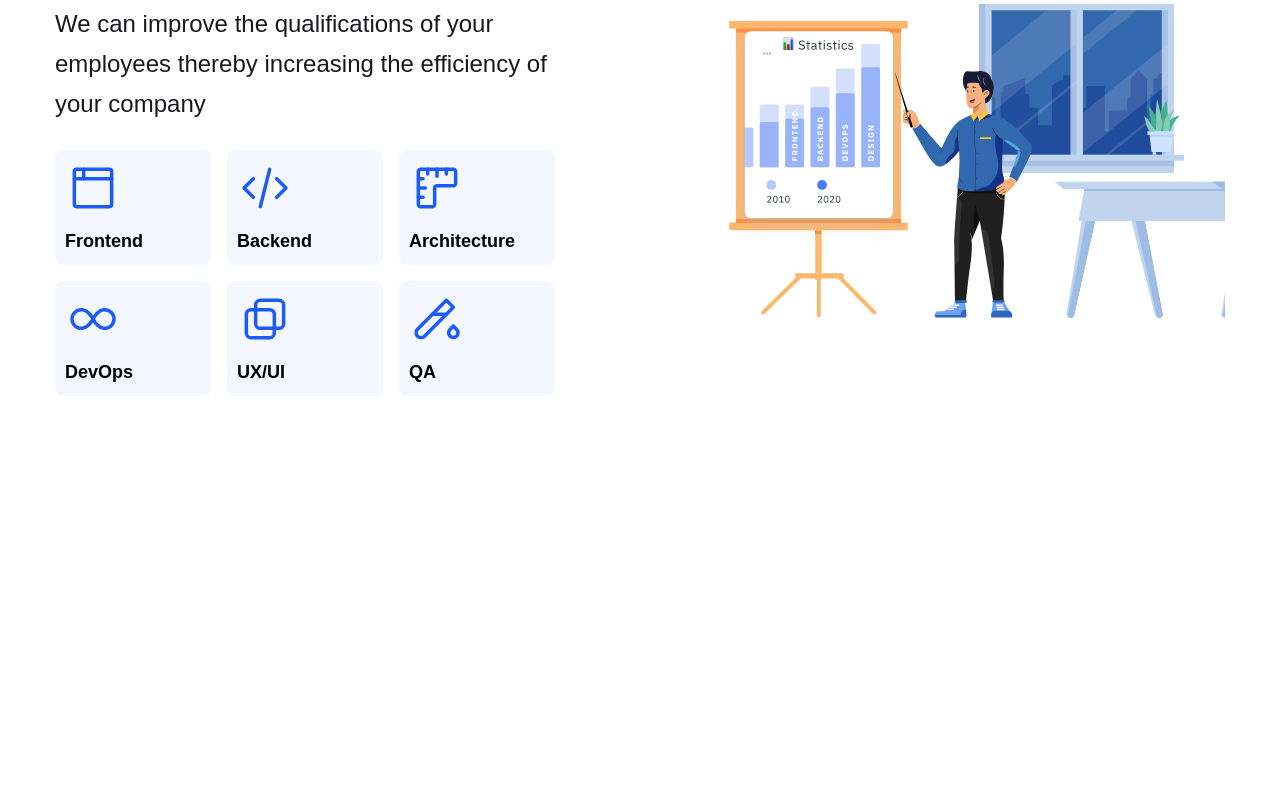
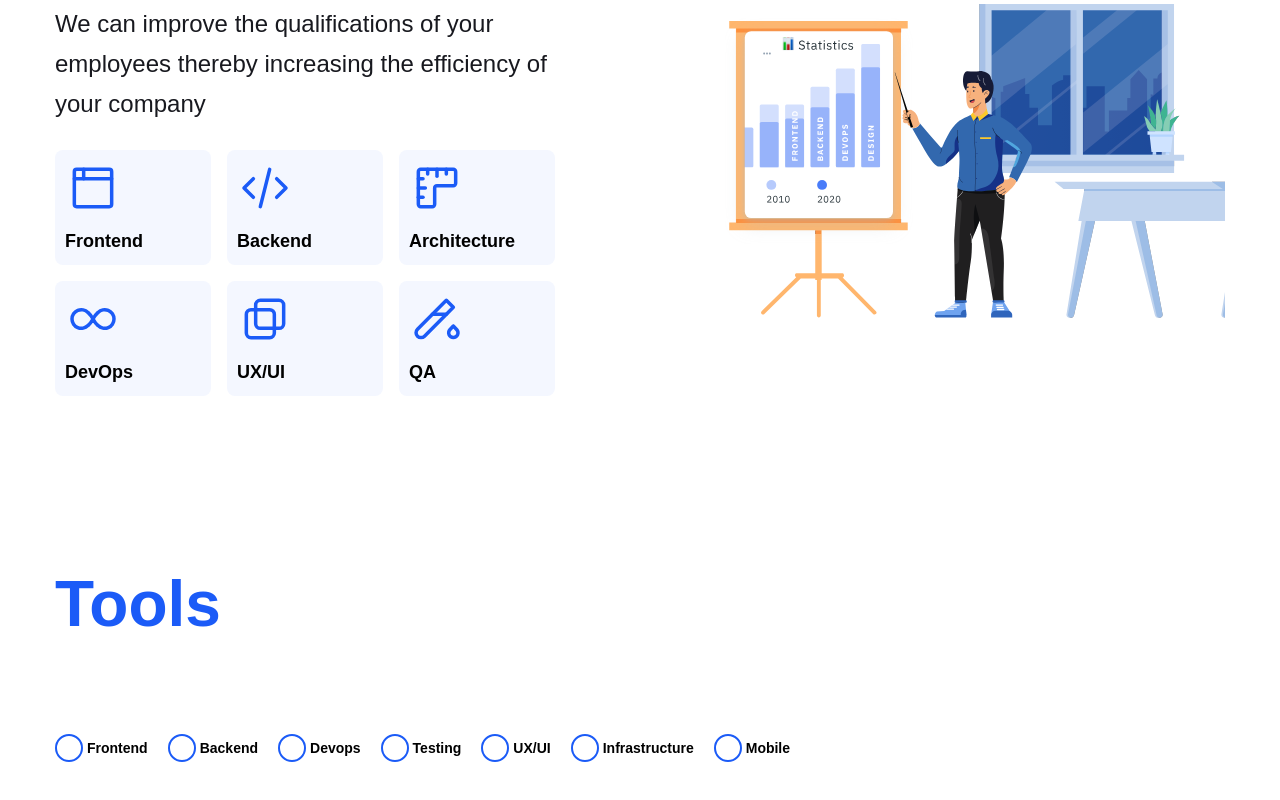
Before and after one commit to Omadbek04/udevs.io, a React (Vite) app: page / in a window 1280 px wide. Shown: the part 5292-6092 px from the top of the page. Before the commit the page ends 5768 px from the top, so only its background shows below. Built offline with nearby package versions, Linux system fonts and the light colour scheme.

Commit message:
tools page half boiled

```diff
--- a/src/App.jsx
+++ b/src/App.jsx
@@ -7,6 +7,7 @@ import Erp from "./components/Service/Development-erp-sysytem/Erp";
 import ItConsulting from "./components/Service/It-consulting/ItConsulting";
 import Optimization from "./components/Service/Optimazition-it-consulting/Optimization";
 import UxIx from "./components/Service/User-Intarface/UxIx";
+import Tools from "./components/Tools/Tools";
 // <Hero />
 
 const App = () => {
@@ -20,6 +21,7 @@ const App = () => {
       <UxIx />
       <Optimization />
       <ItConsulting/>
+      <Tools/>
     </>
   );
 };
--- a/src/components/Tools/Tools.jsx
+++ b/src/components/Tools/Tools.jsx
@@ -1,6 +1,157 @@
-import "./Tools.css";
+import { useState } from 'react';
+
 const Tools = () => {
-  return <div>Tools</div>;
+  const [selected, setSelected] = useState('');
+
+  const handleCheckboxChange = (e) => {
+    setSelected(e.target.id);
+  };
+
+  return (
+    <section id="tools" className="py-4 md:py-[80px]">
+      <div className="custom_contianer">
+        <h1 className="text-[32px] md:text-[64px] font-extrabold text-primary">Tools</h1>
+        <div className="flex gap-[100px] md:gap-5 mt-5 md:mt-[80px]">
+          <div className="flex gap-5 flex-col md:flex-row">
+            {/* Frontend */}
+            <div className="flex items-center gap-1 cursor-pointer">
+              <div className="inline-flex items-center">
+                <label
+                  className="relative w-7 h-7 flex items-center justify-center border-2 border-primary rounded-full cursor-pointer"
+                  htmlFor="frontend"
+                >
+                  <input
+                    type="checkbox"
+                    className="h-4 w-4 cursor-pointer appearance-none rounded-full border-[#1b5bf7] transition-all checked:bg-[#1b5bf7]"
+                    id="frontend"
+                    checked={selected === 'frontend'}
+                    onChange={handleCheckboxChange}
+                  />
+                </label>
+              </div>
+              <span className="text-[14px] leading-8 font-semibold">Frontend</span>
+            </div>
+
+            {/* Backend */}
+            <div className="flex items-center gap-1 cursor-pointer">
+              <div className="inline-flex items-center">
+                <label
+                  className="relative w-7 h-7 flex items-center justify-center border-2 border-primary rounded-full cursor-pointer"
+                  htmlFor="backend"
+                >
+                  <input
+                    type="checkbox"
+                    className="h-4 w-4 cursor-pointer appearance-none rounded-full border-[#1b5bf7] transition-all checked:bg-[#1b5bf7]"
+                    id="backend"
+                    checked={selected === 'backend'}
+                    onChange={handleCheckboxChange}
+                  />
+                </label>
+              </div>
+              <span className="text-[14px] leading-8 font-semibold">Backend</span>
+            </div>
+
+            {/* Devops */}
+            <div className="flex items-center gap-1 cursor-pointer">
+              <div className="inline-flex items-center">
+                <label
+                  className="relative w-7 h-7 flex items-center justify-center border-2 border-primary rounded-full cursor-pointer"
+                  htmlFor="devops"
+                >
+                  <input
+                    type="checkbox"
+                    className="h-4 w-4 cursor-pointer appearance-none rounded-full border-[#1b5bf7] transition-all checked:bg-[#1b5bf7]"
+                    id="devops"
+                    checked={selected === 'devops'}
+                    onChange={handleCheckboxChange}
+                  />
+                </label>
+              </div>
+              <span className="text-[14px] leading-8 font-semibold">Devops</span>
+            </div>
+
+            {/* Testing */}
+            <div className="flex items-center gap-1 cursor-pointer">
+              <div className="inline-flex items-center">
+                <label
+                  className="relative w-7 h-7 flex items-center justify-center border-2 border-primary rounded-full cursor-pointer"
+                  htmlFor="testing"
+                >
+                  <input
+                    type="checkbox"
+                    className="h-4 w-4 cursor-pointer appearance-none rounded-full border-[#1b5bf7] transition-all checked:bg-[#1b5bf7]"
+                    id="testing"
+                    checked={selected === 'testing'}
+                    onChange={handleCheckboxChange}
+                  />
+                </label>
+              </div>
+              <span className="text-[14px] leading-8 font-semibold">Testing</span>
+            </div>
+          </div>
+
+          <div className="flex gap-5 flex-col md:flex-row">
+            {/* UX/UI */}
+            <div className="flex items-center gap-1 cursor-pointer">
+              <div className="inline-flex items-center">
+                <label
+                  className="relative w-7 h-7 flex items-center justify-center border-2 border-primary rounded-full cursor-pointer"
+                  htmlFor="ux/ui"
+                >
+                  <input
+                    type="checkbox"
+                    className="h-4 w-4 cursor-pointer appearance-none rounded-full border-[#1b5bf7] transition-all checked:bg-[#1b5bf7]"
+                    id="ux/ui"
+                    checked={selected === 'ux/ui'}
+                    onChange={handleCheckboxChange}
+                  />
+                </label>
+              </div>
+              <span className="text-[14px] leading-8 font-semibold">UX/UI</span>
+            </div>
+
+            {/* Infrastructure */}
+            <div className="flex items-center gap-1 cursor-pointer">
+              <div className="inline-flex items-center">
+                <label
+                  className="relative w-7 h-7 flex items-center justify-center border-2 border-primary rounded-full cursor-pointer"
+                  htmlFor="infrastructure"
+                >
+                  <input
+                    type="checkbox"
+                    className="h-4 w-4 cursor-pointer appearance-none rounded-full border-[#1b5bf7] transition-all checked:bg-[#1b5bf7]"
+                    id="infrastructure"
+                    checked={selected === 'infrastructure'}
+                    onChange={handleCheckboxChange}
+                  />
+                </label>
+              </div>
+              <span className="text-[14px] leading-8 font-semibold">Infrastructure</span>
+            </div>
+
+            {/* Mobile */}
+            <div className="flex items-center gap-1 cursor-pointer">
+              <div className="inline-flex items-center">
+                <label
+                  className="relative w-7 h-7 flex items-center justify-center border-2 border-primary rounded-full cursor-pointer"
+                  htmlFor="mobile"
+                >
+                  <input
+                    type="checkbox"
+                    className="h-4 w-4 cursor-pointer appearance-none rounded-full border-[#1b5bf7] transition-all checked:bg-[#1b5bf7]"
+                    id="mobile"
+                    checked={selected === 'mobile'}
+                    onChange={handleCheckboxChange}
+                  />
+                </label>
+              </div>
+              <span className="text-[14px] leading-8 font-semibold">Mobile</span>
+            </div>
+          </div>
+        </div>
+      </div>
+    </section>
+  );
 };
 
 export default Tools;
--- a/tailwind.config.js
+++ b/tailwind.config.js
@@ -11,6 +11,9 @@ export default {
         bgCard: "#e0e8ff",
         bacground: "#f4f7ff",
       },
+      borderColor:{
+        chekboxColor:"#1b5bf7"
+      }
     },
   },
   plugins: [],
```
Also changed, not shown: src/components/Tools/Tools.css (deleted).
